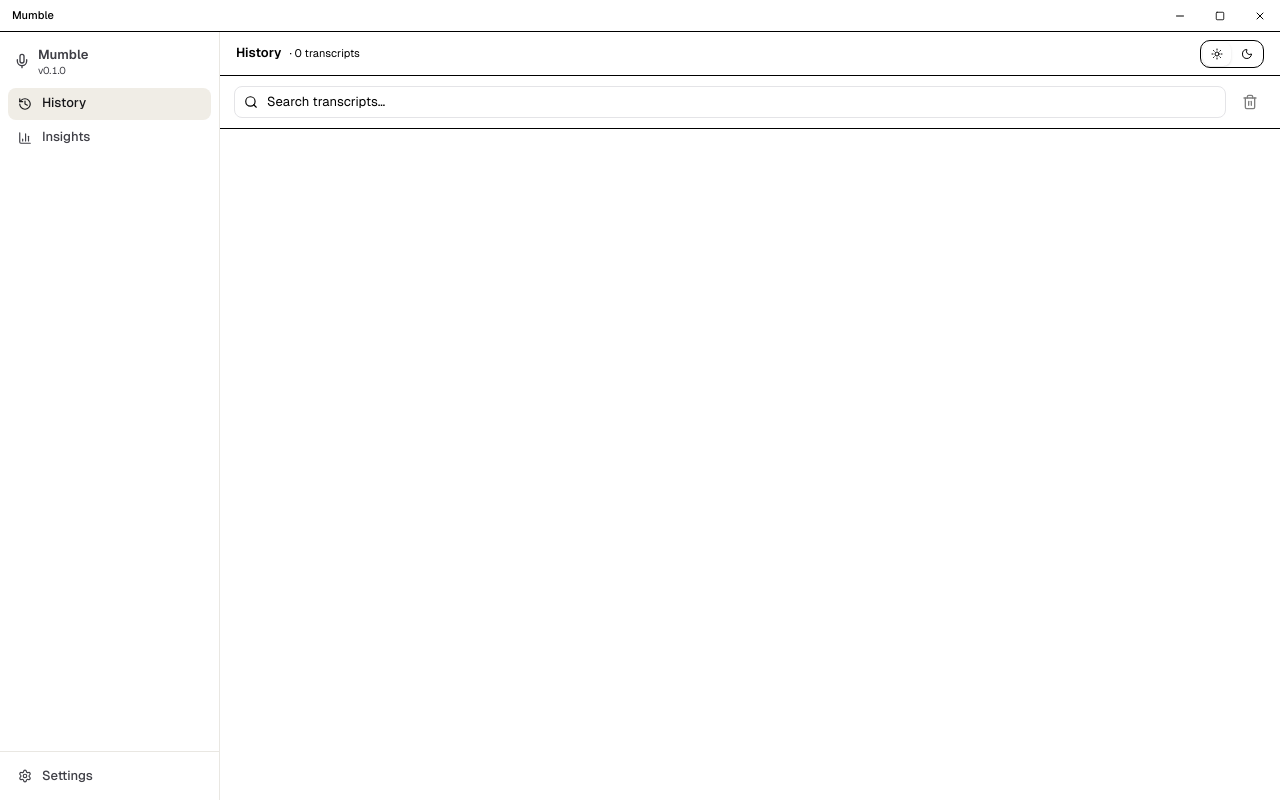
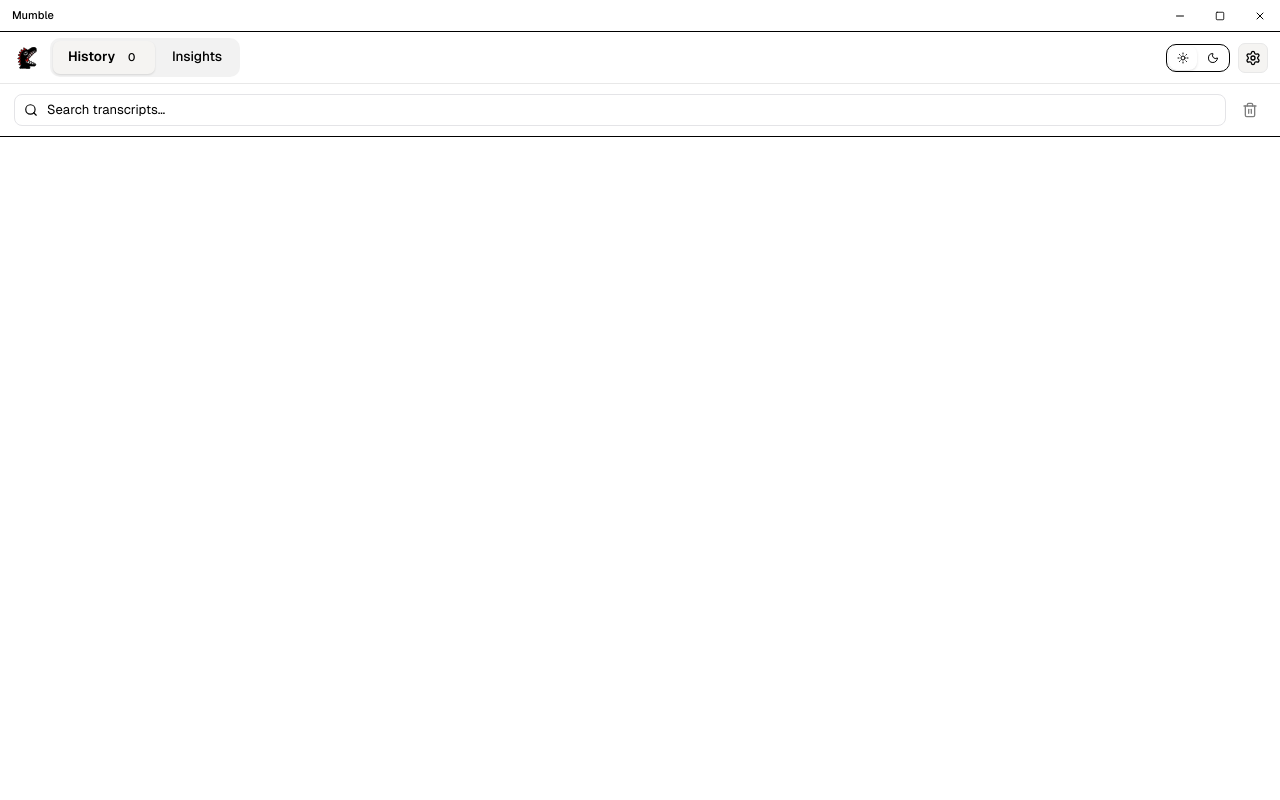
Before and after one commit to adikuma/mumble, a React (Vite) app: page / in a window 1280 px wide. Built offline with nearby package versions, Linux system fonts and the light colour scheme.

Commit message:
feat: switch main shell to top-tab layout

```diff
--- a/src/App.tsx
+++ b/src/App.tsx
@@ -1,7 +1,6 @@
 import { useState } from "react";
-import { Sidebar, type View } from "@/components/sidebar";
+import { TabBar, type View } from "@/components/tab-bar";
 import { Titlebar } from "@/components/titlebar";
-import { AppHeader } from "@/components/app-header";
 import { HistoryView } from "@/features/history/HistoryView";
 import { InsightsView } from "@/features/insights/InsightsView";
 import { SettingsView } from "@/features/settings/SettingsView";
@@ -13,40 +12,28 @@ function App() {
   const isIndicatorRoute =
     typeof window !== "undefined" &&
     window.location.hash.startsWith("#/indicator");
-
-  if (isIndicatorRoute) {
-    return <IndicatorWindow />;
+  if (isIndicatorRoute) return <IndicatorWindow />;
+  return <MainWindow />;
 }
 
-  return <MainWindow />;
+function initialView(): View {
+  if (typeof window === "undefined") return "history";
+  const h = window.location.hash;
+  if (h.startsWith("#/insights")) return "insights";
+  if (h.startsWith("#/settings")) return "settings";
+  return "history";
 }
 
 function MainWindow() {
   useBackendBridge();
-
-  const [view, setView] = useState<View>("history");
+  const [view, setView] = useState<View>(initialView);
   const transcripts = useMumbleStore((s) => s.transcripts);
-
-  const headerTitle =
-    view === "history"
-      ? "History"
-      : view === "insights"
-        ? "Insights"
-        : "Settings";
-  const headerMeta =
-    view === "history"
-      ? `${transcripts.length} ${transcripts.length === 1 ? "transcript" : "transcripts"}`
-      : view === "insights"
-        ? "last 7 days"
-        : undefined;
 
   return (
     <div className="bg-background text-foreground flex h-screen w-screen flex-col overflow-hidden">
       <Titlebar />
-      <div className="flex min-h-0 flex-1">
-        <Sidebar view={view} onChange={setView} />
-        <main className="flex min-w-0 flex-1 flex-col">
-          <AppHeader title={headerTitle} meta={headerMeta} />
+      <TabBar view={view} onChange={setView} historyCount={transcripts.length} />
+      <main className="flex min-h-0 flex-1 flex-col">
         {view === "history" ? (
           <HistoryView />
         ) : view === "insights" ? (
@@ -56,7 +43,6 @@ function MainWindow() {
         )}
       </main>
     </div>
-    </div>
   );
 }
 
--- a/src/components/app-header.tsx
+++ /dev/null
@@ -1,26 +0,0 @@
-import { ThemeToggle } from "@/components/theme-toggle";
-
-interface AppHeaderProps {
-  title: string;
-  meta?: string;
-}
-
-/**
- * 44px sticky header. title and optional meta on the left,
- * theme toggle on the right.
- */
-export function AppHeader({ title, meta }: AppHeaderProps) {
-  return (
-    <header className="border-border bg-background flex h-11 shrink-0 items-center justify-between border-b px-4">
-      <div className="flex items-center gap-2 text-sm font-semibold">
-        <span>{title}</span>
-        {meta ? (
-          <span className="text-muted-foreground text-xs font-normal">
-            · {meta}
-          </span>
-        ) : null}
-      </div>
-      <ThemeToggle />
-    </header>
-  );
-}
--- a/src/components/sidebar.tsx
+++ /dev/null
@@ -1,76 +0,0 @@
-import { BarChart3, History, Mic, Settings } from "lucide-react";
-import { cn } from "@/lib/utils";
-
-export type View = "history" | "insights" | "settings";
-
-interface SidebarProps {
-  view: View;
-  onChange: (view: View) => void;
-}
-
-export function Sidebar({ view, onChange }: SidebarProps) {
-  return (
-    <aside className="bg-sidebar text-sidebar-foreground border-sidebar-border flex h-full w-[220px] shrink-0 flex-col border-r">
-      <div className="flex items-center gap-2 px-[14px] pt-[14px] pb-3">
-        <Mic className="text-foreground size-4 shrink-0" strokeWidth={2} />
-        <div className="flex flex-col leading-[1.1]">
-          <span className="text-sm font-semibold">Mumble</span>
-          <span className="text-muted-foreground text-[10px] tabular-nums">
-            v0.1.0
-          </span>
-        </div>
-      </div>
-
-      <nav className="flex flex-1 flex-col gap-0.5 px-2">
-        <NavItem
-          active={view === "history"}
-          onClick={() => onChange("history")}
-          icon={History}
-          label="History"
-        />
-        <NavItem
-          active={view === "insights"}
-          onClick={() => onChange("insights")}
-          icon={BarChart3}
-          label="Insights"
-        />
-      </nav>
-
-      <div className="border-sidebar-border border-t px-2 py-2">
-        <NavItem
-          active={view === "settings"}
-          onClick={() => onChange("settings")}
-          icon={Settings}
-          label="Settings"
-        />
-      </div>
-    </aside>
-  );
-}
-
-function NavItem({
-  active,
-  onClick,
-  icon: Icon,
-  label,
-}: {
-  active: boolean;
-  onClick: () => void;
-  icon: typeof History;
-  label: string;
-}) {
-  return (
-    <button
-      onClick={onClick}
-      className={cn(
-        "flex h-8 w-full items-center gap-2.5 rounded-md px-2.5 text-sm font-medium transition-colors",
-        active
-          ? "bg-sidebar-accent text-sidebar-accent-foreground"
-          : "text-sidebar-foreground hover:bg-sidebar-accent",
-      )}
-    >
-      <Icon className="size-3.5 shrink-0" strokeWidth={2} />
-      <span>{label}</span>
-    </button>
-  );
-}
```
Lines whose indentation alone changed are shown as unchanged.
